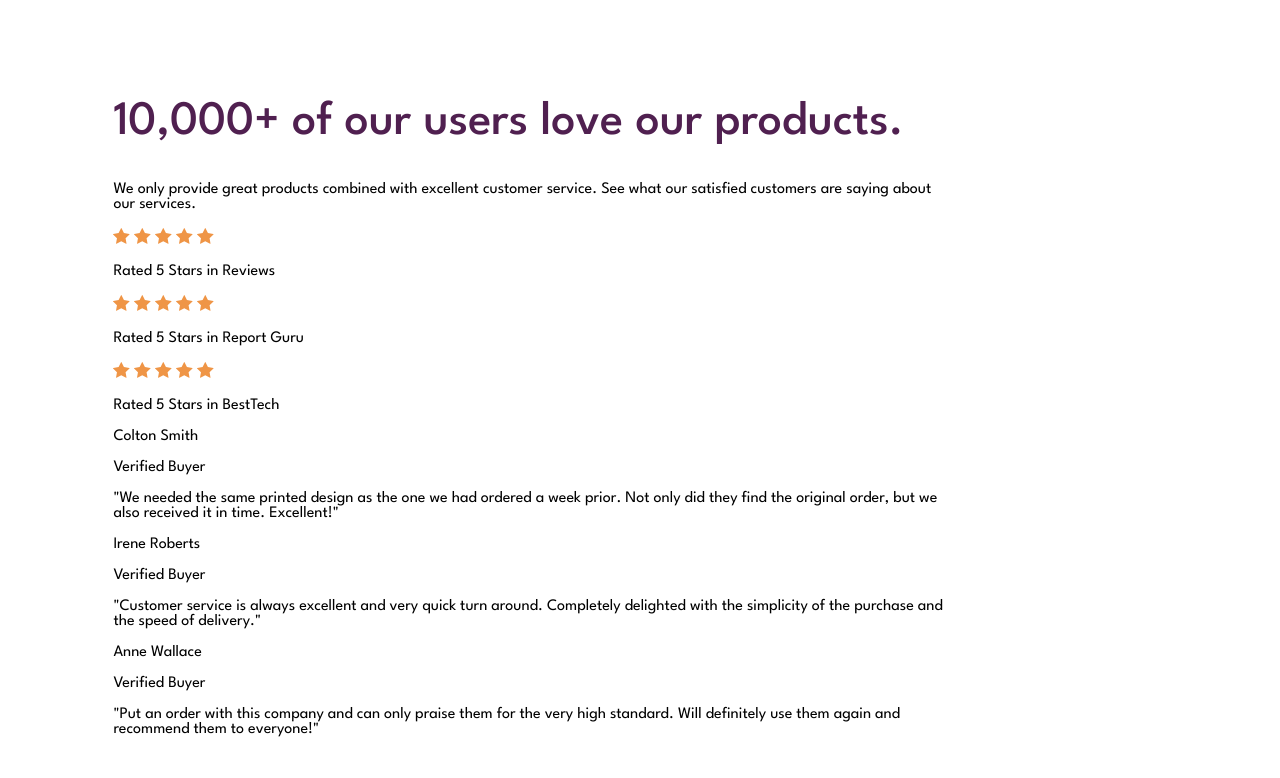
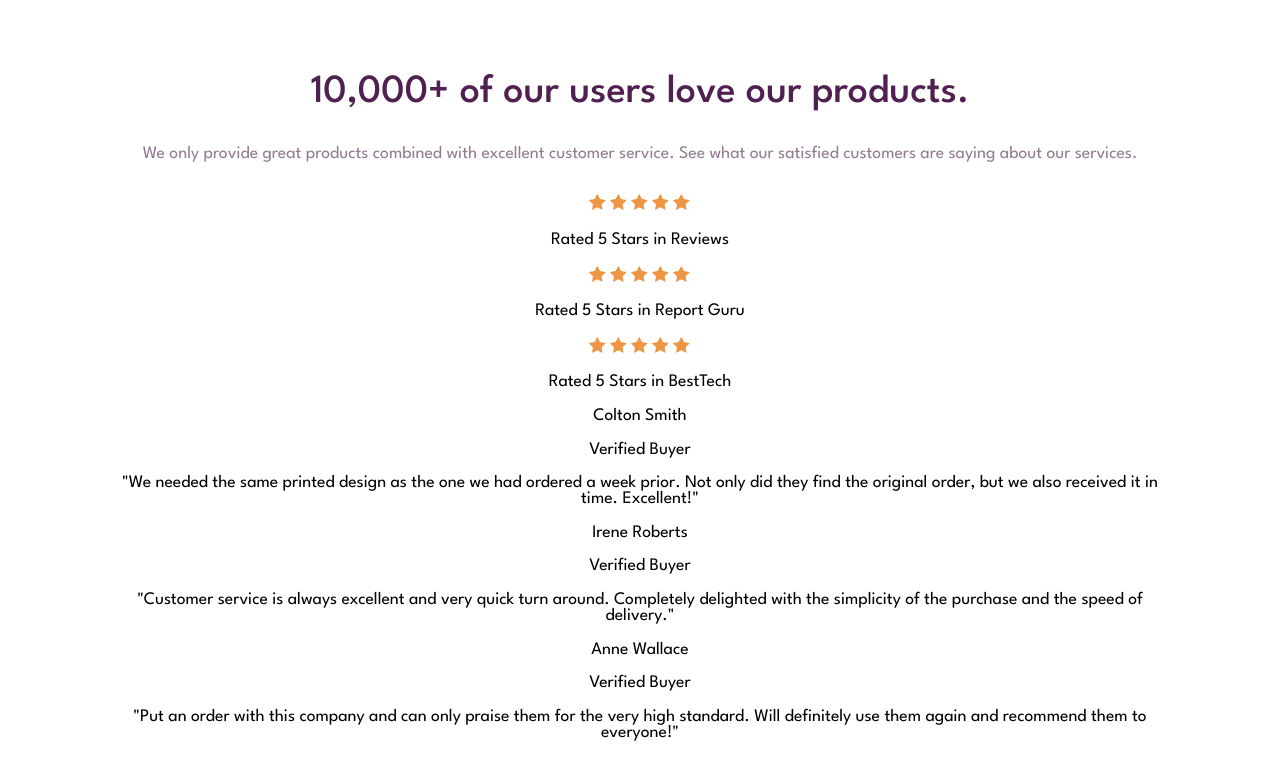
Before and after one commit to MartinsitoBritoDiaz/Social-Proof-Section, a plain HTML site: page index.html in a window 1280 px wide. Drawn offline with Linux system fonts and the light colour scheme.

Commit message:
Agregando estilos al proyecto

```diff
--- a/css/style.css
+++ b/css/style.css
@@ -12,26 +12,39 @@ html{ box-sizing: border-box; }
 *, *::before, *::after{ box-sizing: inherit; }
 
 body{
-    display: grid;
-    justify-content: center;
+
+    display: flex;
     align-items: center;
-    min-height: 100vh;
+    justify-content: space-around;
+    text-align: center;
     font-family: 'League Spartan', sans-serif;
 }
 
 h2{
     line-height: 2.5rem;
-    font-size: 3rem;
+    font-size: 2.5rem;
+
     font-weight: 500;
     color: var(--Very-Dark-Magenta);
 }
 
-.width{
-    width: 80%;
-    padding: 2rem;
-
+p{
+    font-size: 1.1rem;
 }
 
 .container{
+    margin: 2rem 0 2rem 0;
+    width: 85%;
+}
+
+.container-header{
+    margin-bottom: 2rem;
+}
+
+.container-header p{
+    color: var(---Dark-Grayish-Magenta);
+}
+
+.card-rated{
 
 }
--- a/index.html
+++ b/index.html
@@ -23,7 +23,6 @@
   </head>
   <body>
 
-    <div class="width">
       <div class="container">
         <div class="container-header">
           <h2>10,000+ of our users love our products.</h2>
@@ -106,8 +105,6 @@
             standard. Will definitely use them again and recommend them to everyone!"
           </p>
         </div>
-
-      </div>
     </div>
   </body>
 </html>
```
